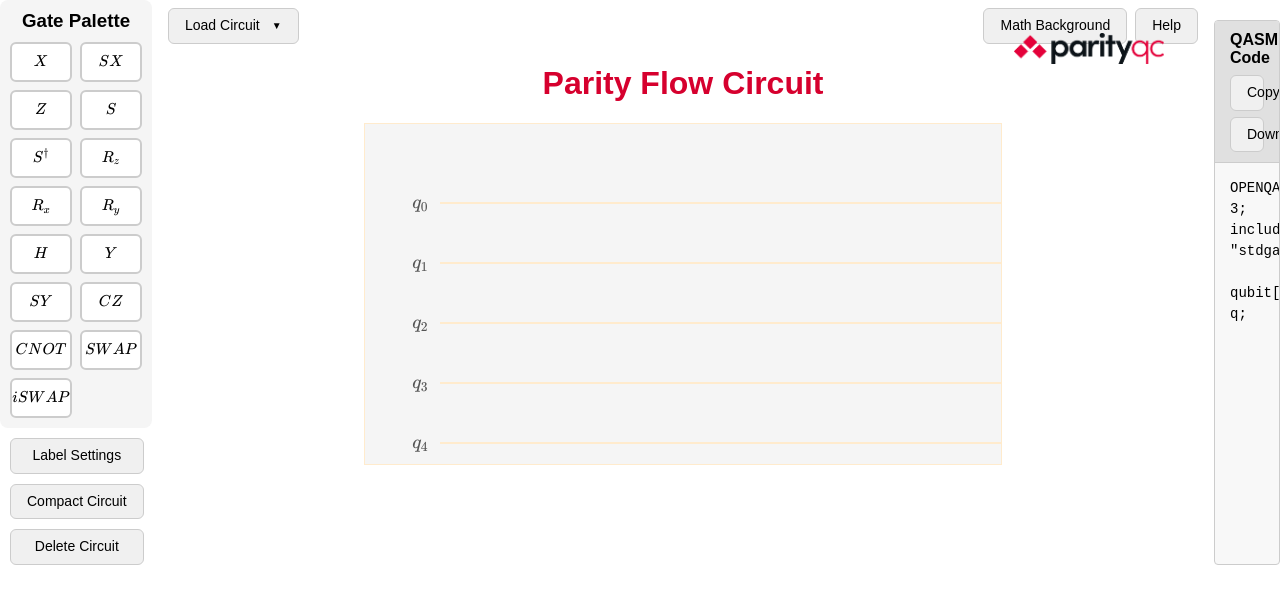
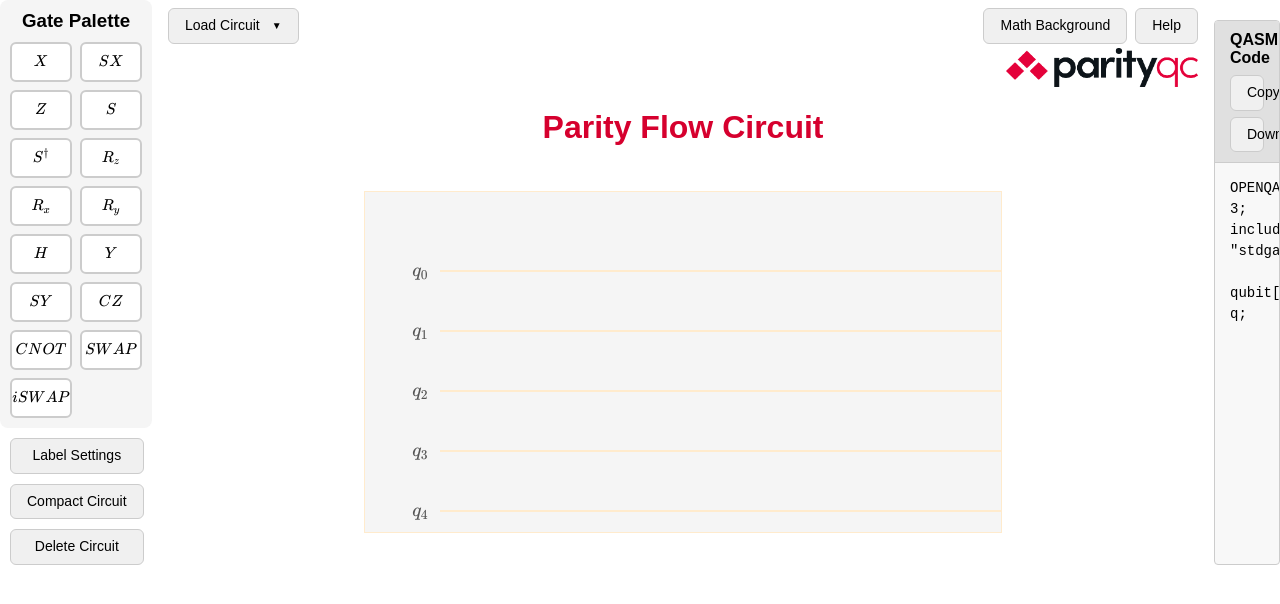
Before and after one commit to ParityQC/flow-visualizer, a React (Vite) app: page / in a window 1280 px wide. Shown: the top 604 px of the page. Built offline with nearby package versions, Linux system fonts and the light colour scheme.

Commit message:
Better placement of parityqc logo

```diff
--- a/src/components/CircuitBuilder.css
+++ b/src/components/CircuitBuilder.css
@@ -11,13 +11,23 @@
   position: relative;
 }
 
+.circuit-header {
+  display: grid;
+  grid-template-columns: 1fr auto 1fr;
+  align-items: center;
+  padding: 4px 16px;
+}
+
+.circuit-title {
+  grid-column: 2;
+  color: var(--color-brand);
+}
+
 .corner-logo {
-  position: absolute;
-  right: 50px;
-  top: 10%;
-  transform: translateY(-50%);
-  width: 150px;
-  height: 150px;
+  grid-column: 3;
+  justify-self: end;
+  height: 40px;
+  width: auto;
   object-fit: contain;
   pointer-events: none;
 }
@@ -47,8 +57,3 @@
   display: flex;
   gap: 8px;
 }
-
-.circuit-title {
-  text-align: center;
-  color: var(--color-brand);
-}
```
